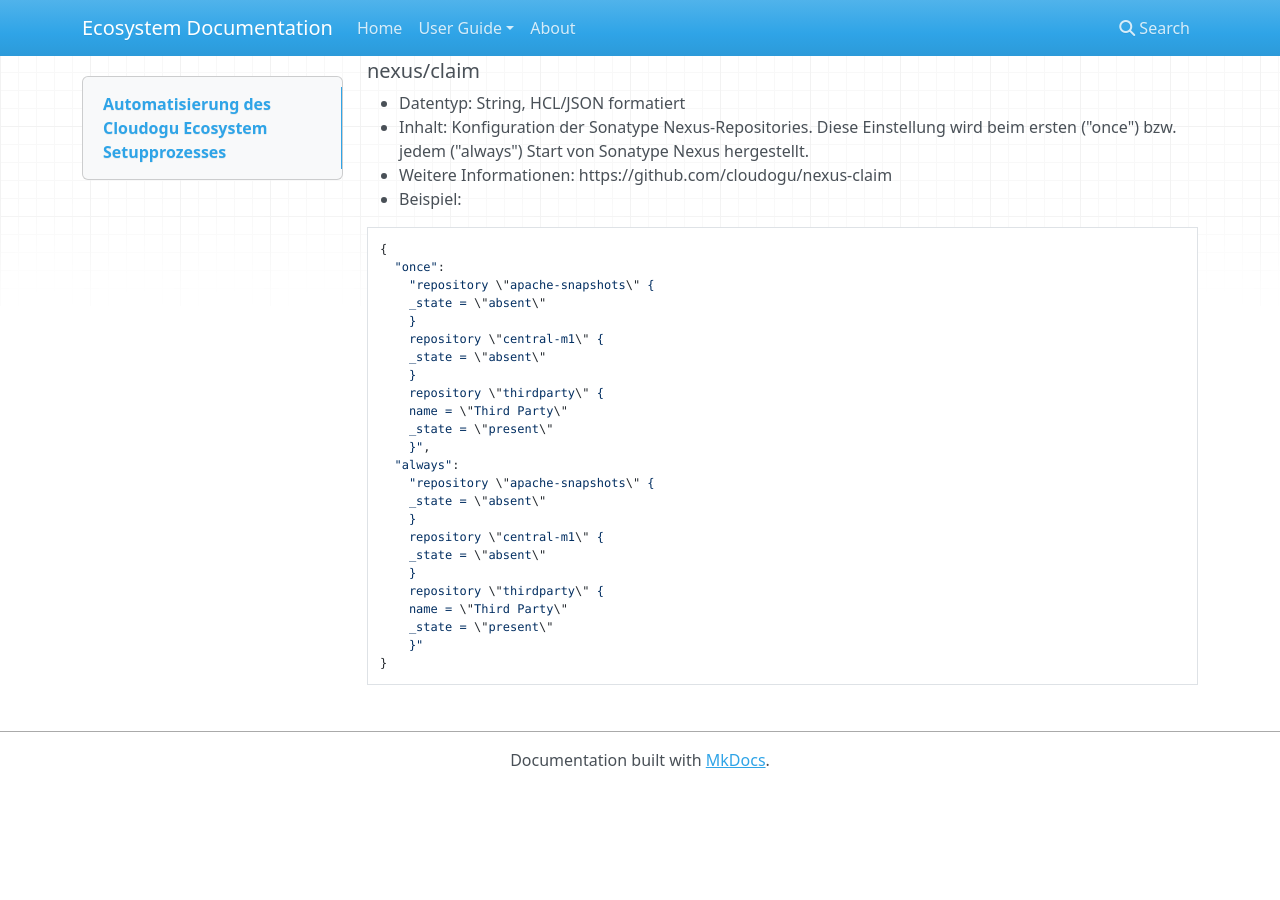
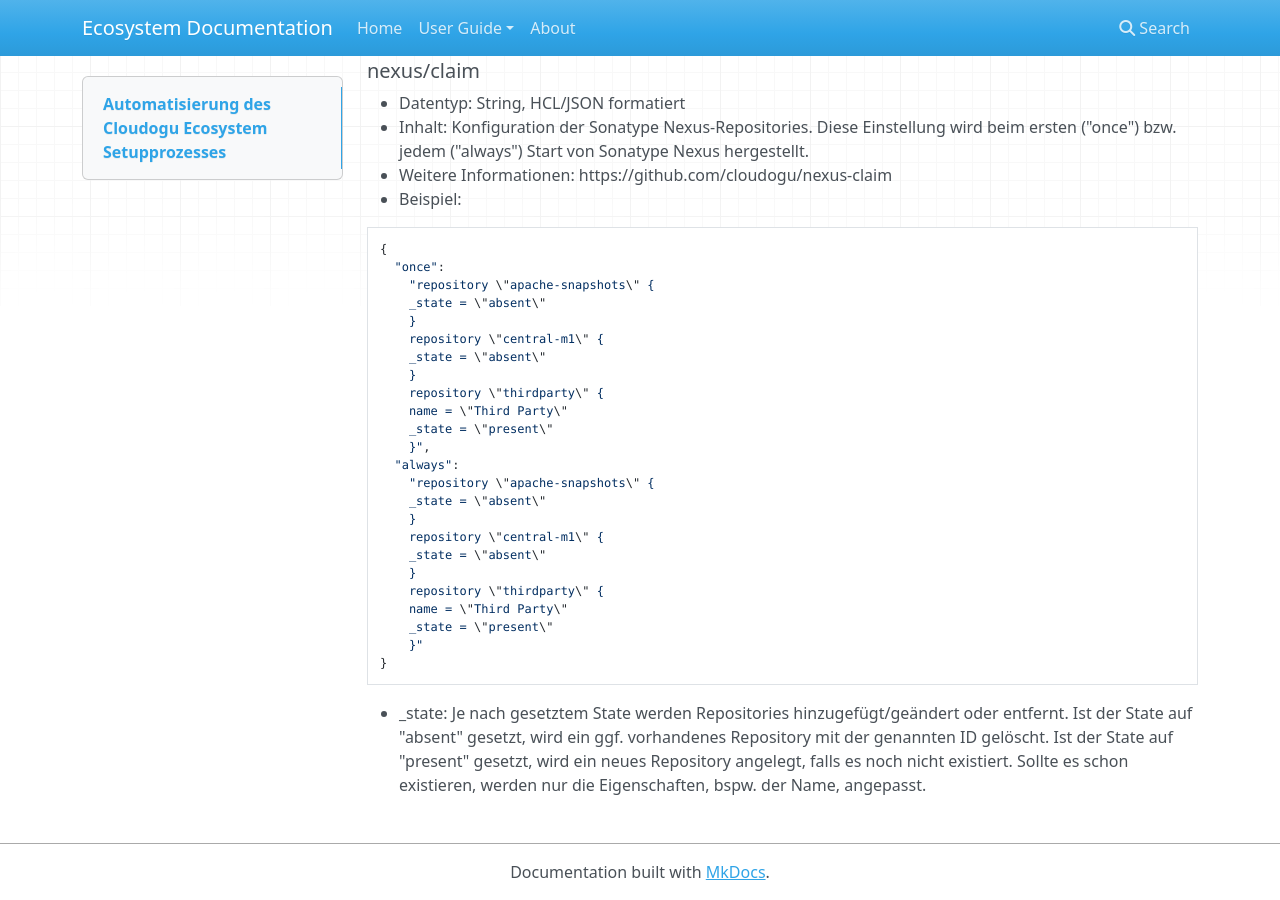
Before and after one commit to cloudogu/ecosystem, an MkDocs documentation site: the page built from docs/docs/user-guide/setup-json_de.md, in a window 1280 px wide and 900 px high, scrolled down 8208 px. Built offline with MkDocs 1.6.1, drawn with Linux system fonts in a browser that asks for light colours; nearby versions of some CDN libraries; old or Windows-style settings are respelled for this version of MkDocs; before the commit the page ends 8996 px from its top, so only the background shows below that.

Commit message:
Add nexus-claim state info to setup.json documentation

`````diff
--- a/docs/docs/user-guide/setup-json_de.md
+++ b/docs/docs/user-guide/setup-json_de.md
@@ -354,3 +354,4 @@
     }"
 }
 ````
+* _state: Je nach gesetztem State werden Repositories hinzugefügt/geändert oder entfernt. Ist der State auf "absent" gesetzt, wird ein ggf. vorhandenes Repository mit der genannten ID gelöscht. Ist der State auf "present" gesetzt, wird ein neues Repository angelegt, falls es noch nicht existiert. Sollte es schon existieren, werden nur die Eigenschaften, bspw. der Name, angepasst.
`````
